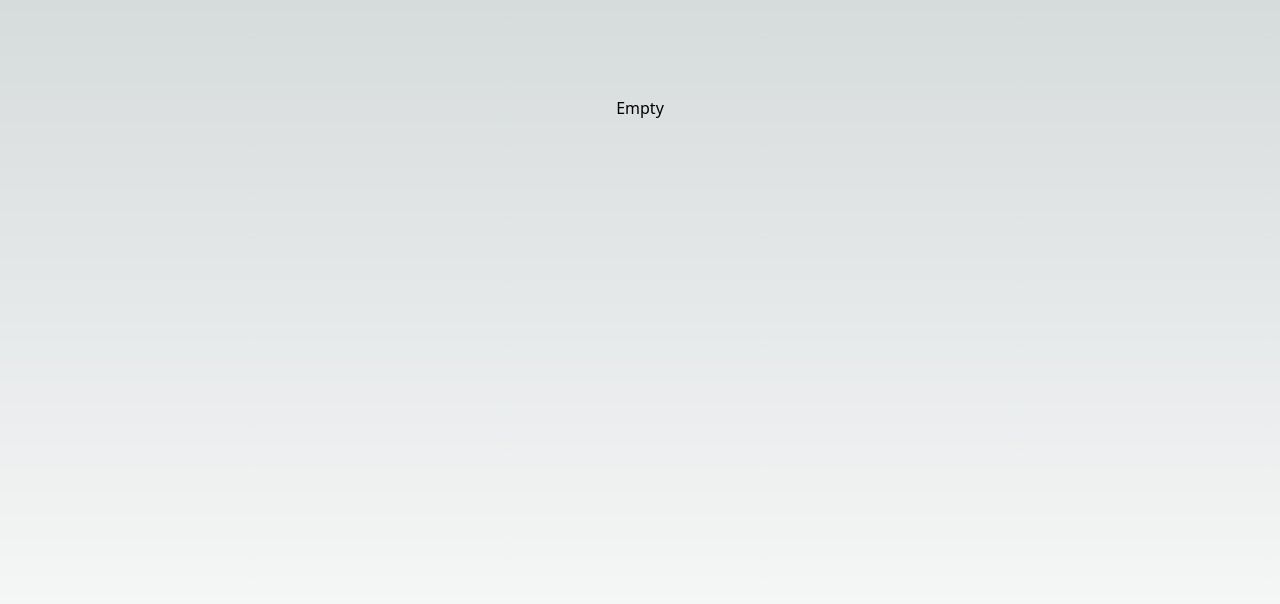
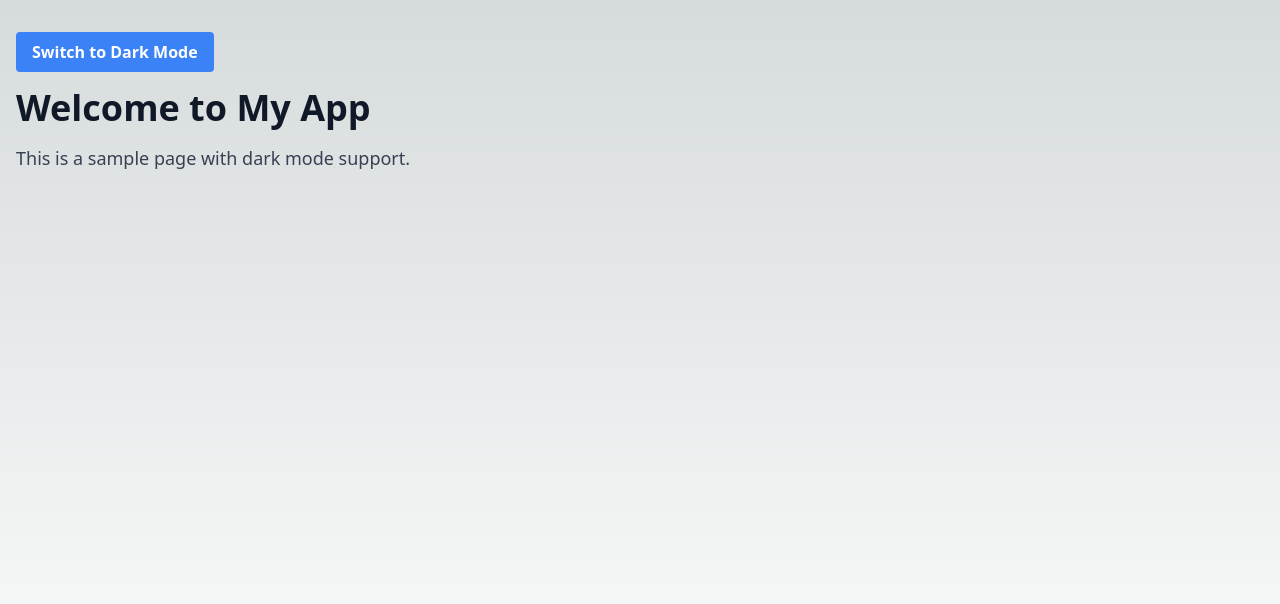
Before and after one commit to arealclimber/dark-mode-tailwindcss-best-practice, a Next.js app: page / in a window 1280 px wide. Shown: the top 604 px of the page. Built offline with nearby package versions, Linux system fonts and the light colour scheme.

Commit message:
feat: 🎸 show the default color scheme and unable to toggle mode

```diff
--- a/pages/index.tsx
+++ b/pages/index.tsx
@@ -1,14 +1,39 @@
+import { useState } from "react";
 import Image from "next/image";
 import { Inter } from "next/font/google";
 
-const inter = Inter({ subsets: ["latin"] });
+enum Theme {
+  light = "light",
+  dark = "dark",
+}
 
 export default function Home() {
+  const [theme, setTheme] = useState(Theme.light);
+
+  const toggleTheme = () => {
+    const newTheme = theme === Theme.light ? Theme.dark : Theme.light;
+    setTheme((prev) => (prev === Theme.light ? Theme.dark : Theme.light));
+    document.documentElement.setAttribute("data-theme", newTheme);
+  };
+
   return (
-    <main
-      className={`flex min-h-screen flex-col items-center justify-between p-24`}
-    >
-      <div>Empty</div>
+    <main className={`min-h-screen`}>
+      <div className="container mx-auto px-4 py-8">
+        <button
+          className="bg-blue-500 hover:bg-blue-600 text-white font-bold py-2 px-4 rounded mb-4"
+          onClick={toggleTheme}
+        >
+          {theme === Theme.light
+            ? "Switch to Dark Mode"
+            : "Switch to Light Mode"}
+        </button>
+        <h1 className="text-4xl font-bold mb-4 text-gray-900 dark:text-white">
+          Welcome to My App
+        </h1>
+        <p className="text-lg text-gray-700 dark:text-gray-300">
+          This is a sample page with dark mode support.
+        </p>
+      </div>
     </main>
   );
 }
--- a/tailwind.config.ts
+++ b/tailwind.config.ts
@@ -1,6 +1,7 @@
 import type { Config } from "tailwindcss";
 
 const config: Config = {
+  darkMode: "media",
   content: [
     "./pages/**/*.{js,ts,jsx,tsx,mdx}",
     "./components/**/*.{js,ts,jsx,tsx,mdx}",
```
Also changed, not shown: styles/globals.css (+12 -0 lines).
